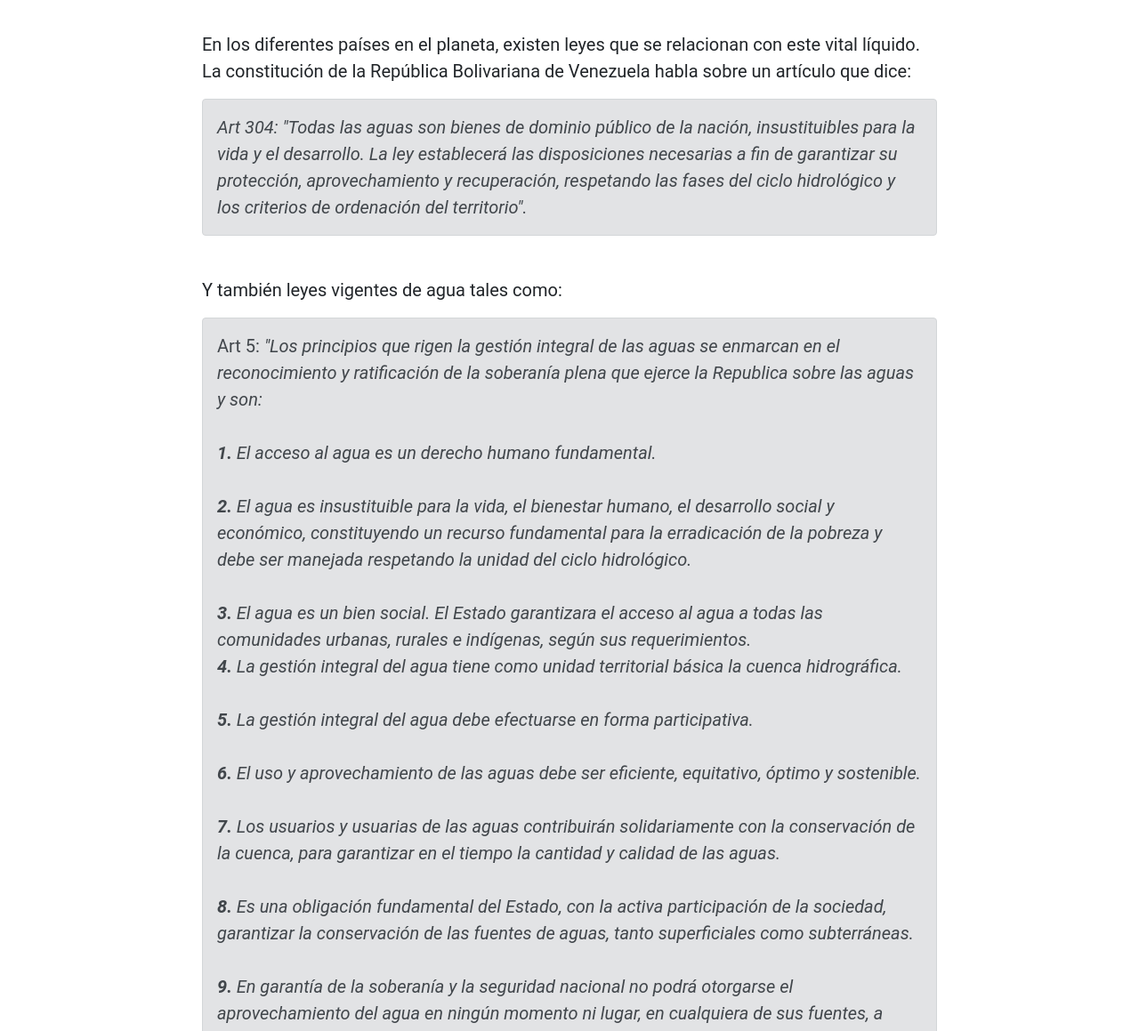
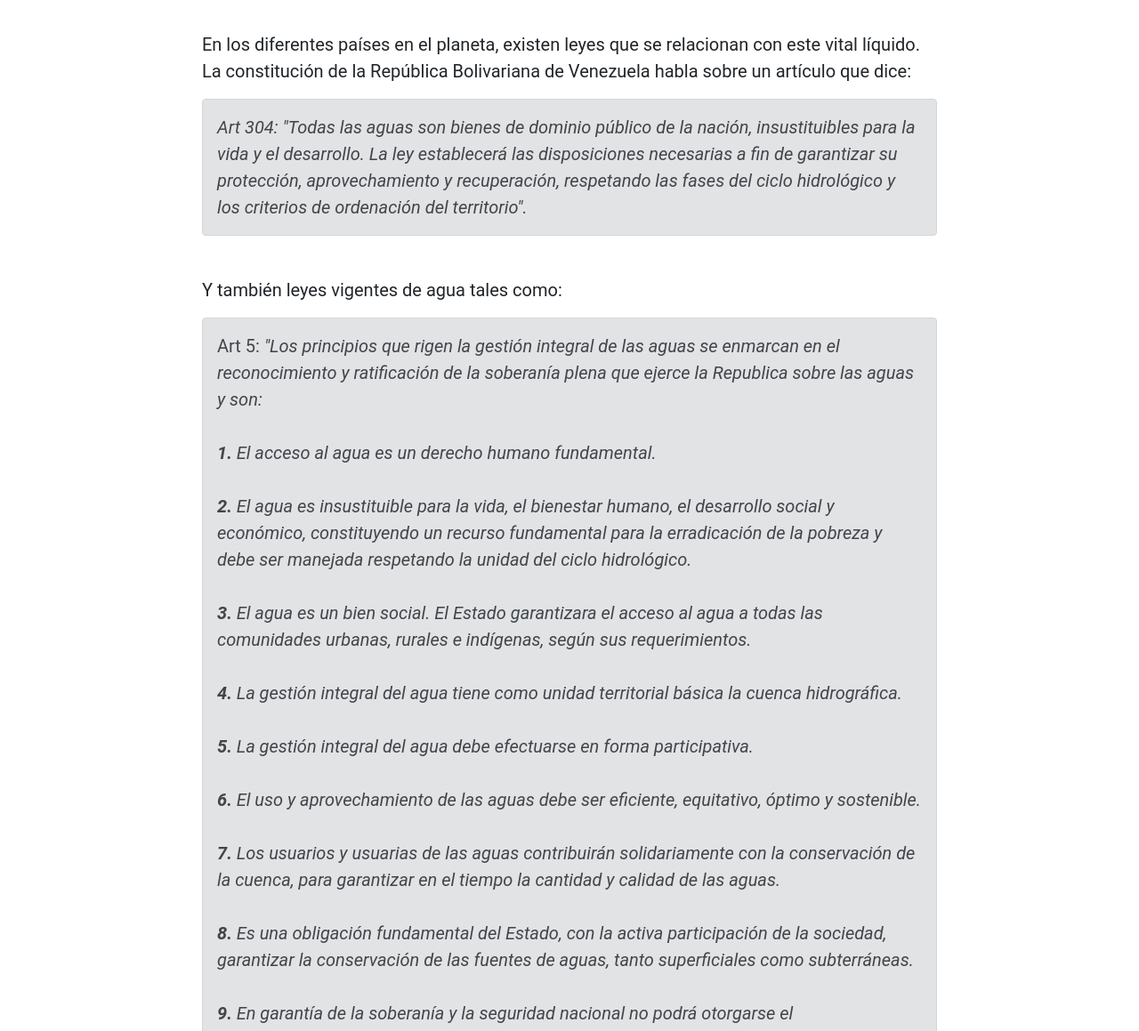
Before and after one commit to sitioweb12/agua, a plain HTML site: page others/bases_legales.html in a window 1280 px wide. Shown: the part 141-1300 px from the top of the page at 89% size. Drawn offline with Linux system fonts and the light colour scheme; files whose address does not match are found by name.

Commit message:
Update bases_legales.html

```diff
--- a/others/bases_legales.html
+++ b/others/bases_legales.html
@@ -54,7 +54,7 @@
 
 			<strong>1.</strong>	El acceso al agua es un derecho humano fundamental.<br><br>
 			<strong>2.</strong>	El agua es insustituible para la vida, el bienestar humano, el desarrollo social y económico, constituyendo un recurso fundamental para la erradicación de la pobreza y debe ser manejada respetando la unidad del ciclo hidrológico.<br><br>
-			<strong>3.</strong>	El agua es un bien social. El Estado garantizara el acceso al agua a todas las comunidades urbanas, rurales e indígenas, según sus requerimientos.<br>
+			<strong>3.</strong>	El agua es un bien social. El Estado garantizara el acceso al agua a todas las comunidades urbanas, rurales e indígenas, según sus requerimientos.<br><br>
 			<strong>4.</strong>	La gestión integral del agua tiene como unidad territorial básica la cuenca hidrográfica.<br><br>
 			<strong>5.</strong>	La gestión integral del agua debe efectuarse en forma participativa.<br><br>
 			<strong>6.</strong>	El uso y aprovechamiento de las aguas debe ser eficiente, equitativo, óptimo y sostenible.<br><br>
```
